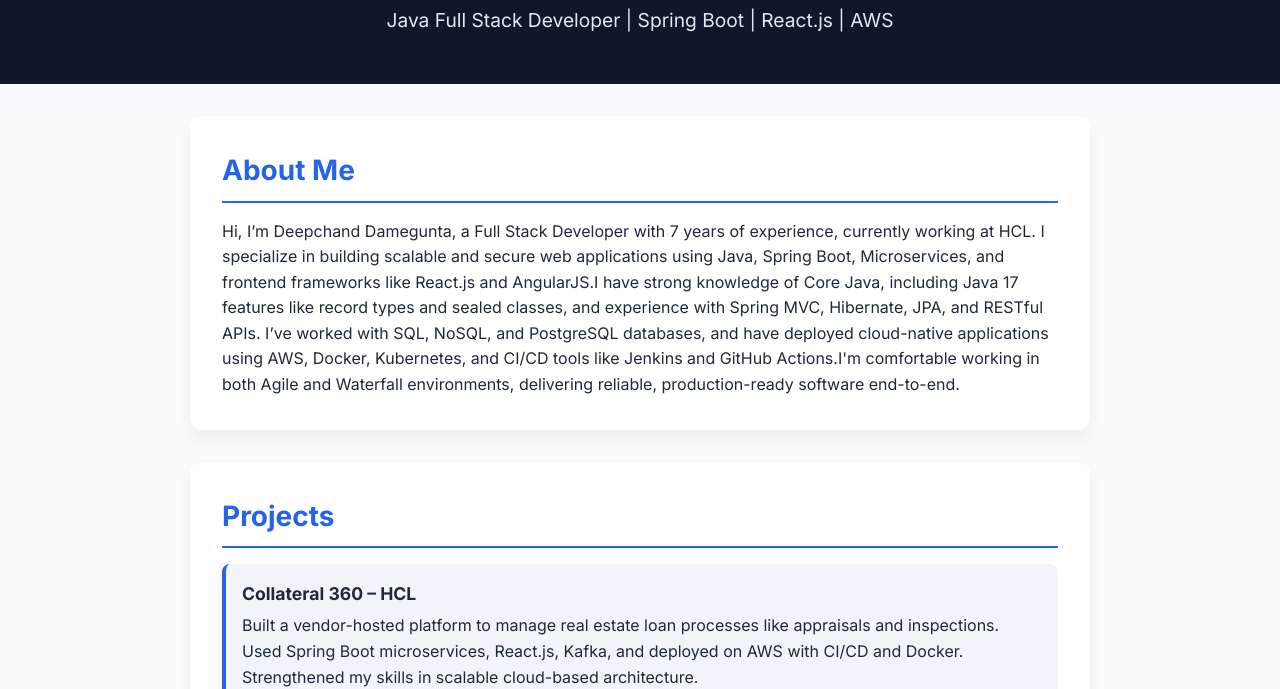
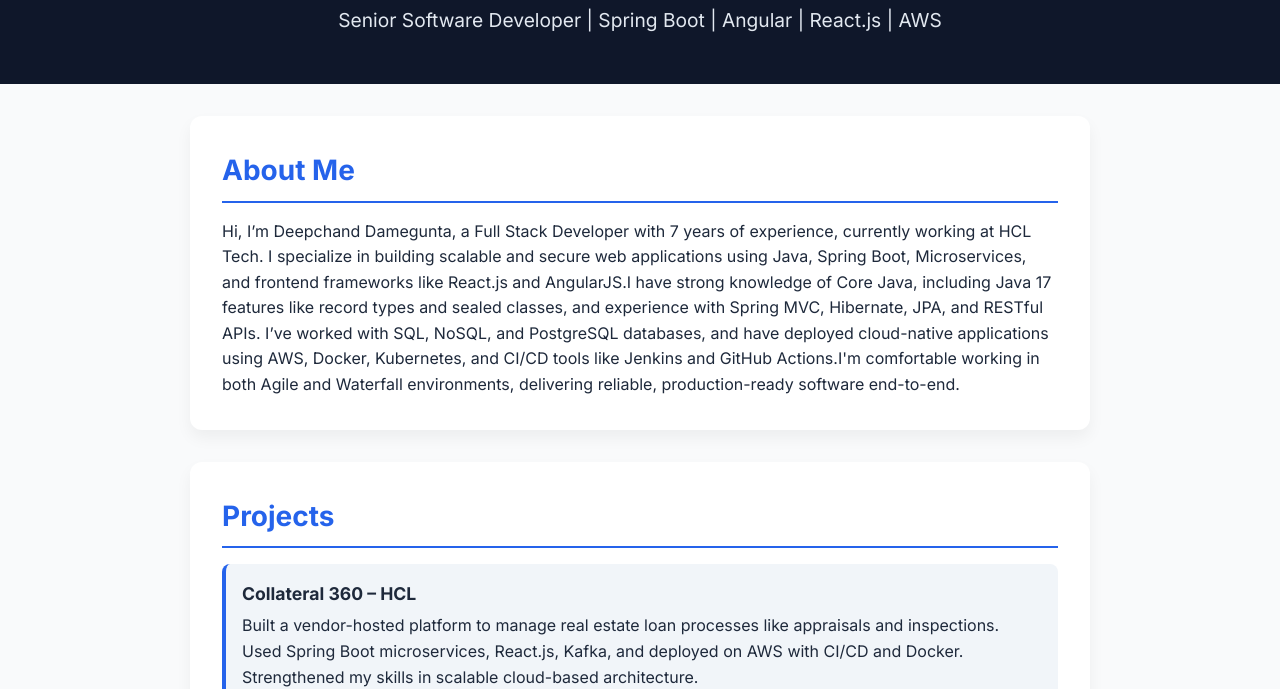
Before and after one commit to Deepchand-007/Deepchand-portfolio, a plain HTML site: page index.html in a window 1280 px wide. Shown: the part 115-804 px from the top of the page. Drawn offline with Linux system fonts and the light colour scheme.

Commit message:
Update index.html

```diff
--- a/index.html
+++ b/index.html
@@ -3,7 +3,7 @@
 <head>
   <meta charset="UTF-8" />
   <meta name="viewport" content="width=device-width, initial-scale=1.0" />
-  <title>Damegunta Deepchand | Java Full Stack Developer</title>
+  <title>Damegunta Deepchand |Senior Software Developer</title>
   <link href="https://fonts.googleapis.com/css2?family=Inter:wght@400;600;700&display=swap" rel="stylesheet">
   <style>
     :root {
@@ -113,13 +113,13 @@
 
   <header>
     <h1>Damegunta Deepchand</h1>
-    <p>Java Full Stack Developer | Spring Boot | React.js | AWS</p>
+    <p>Senior Software Developer | Spring Boot | Angular | React.js | AWS</p>
   </header>
 
   <section>
     <h2>About Me</h2>
     <p>
-      Hi, I’m Deepchand Damegunta, a Full Stack Developer with 7 years of experience, currently working at HCL. I specialize in building scalable and secure web applications using Java, Spring Boot, Microservices, and frontend frameworks like React.js and AngularJS.I have strong knowledge of Core Java, including Java 17 features like record types and sealed classes, and experience with Spring MVC, Hibernate, JPA, and RESTful APIs. I’ve worked with SQL, NoSQL, and PostgreSQL databases, and have deployed cloud-native applications using AWS, Docker, Kubernetes, and CI/CD tools like Jenkins and GitHub Actions.I'm comfortable working in both Agile and Waterfall environments, delivering reliable, production-ready software end-to-end.
+      Hi, I’m Deepchand Damegunta, a Full Stack Developer with 7 years of experience, currently working at HCL Tech. I specialize in building scalable and secure web applications using Java, Spring Boot, Microservices, and frontend frameworks like React.js and AngularJS.I have strong knowledge of Core Java, including Java 17 features like record types and sealed classes, and experience with Spring MVC, Hibernate, JPA, and RESTful APIs. I’ve worked with SQL, NoSQL, and PostgreSQL databases, and have deployed cloud-native applications using AWS, Docker, Kubernetes, and CI/CD tools like Jenkins and GitHub Actions.I'm comfortable working in both Agile and Waterfall environments, delivering reliable, production-ready software end-to-end.
     </p>
   </section>
 
```
